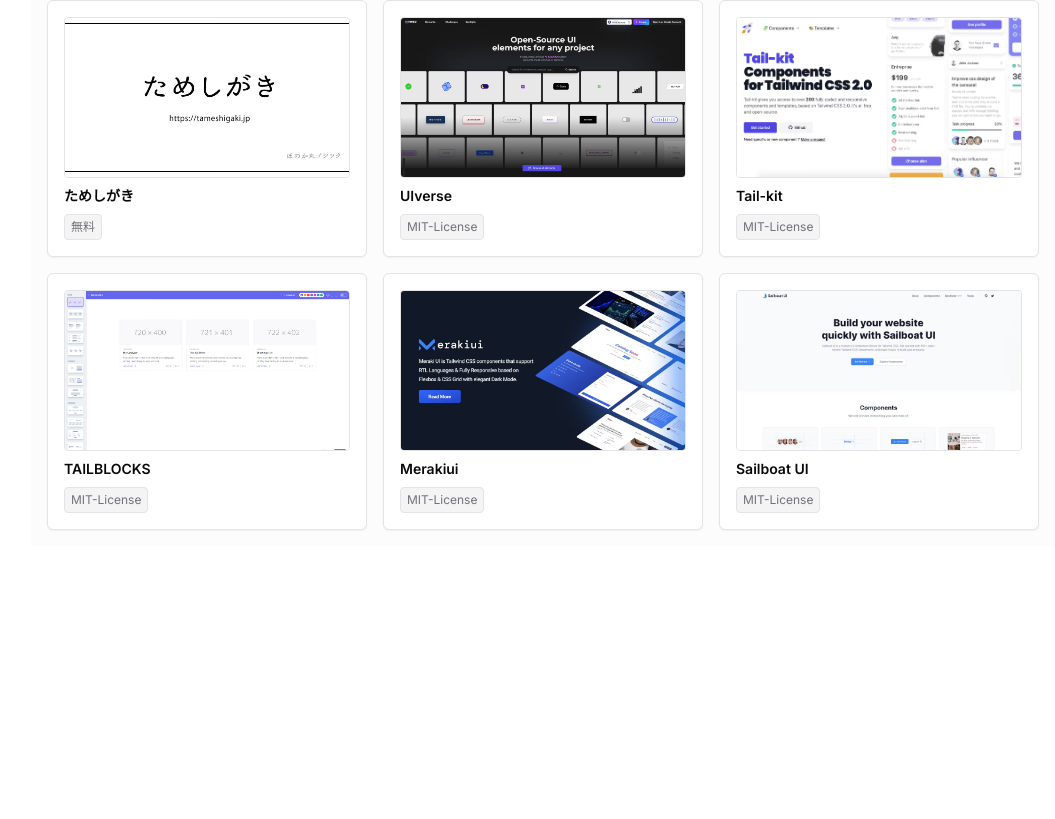
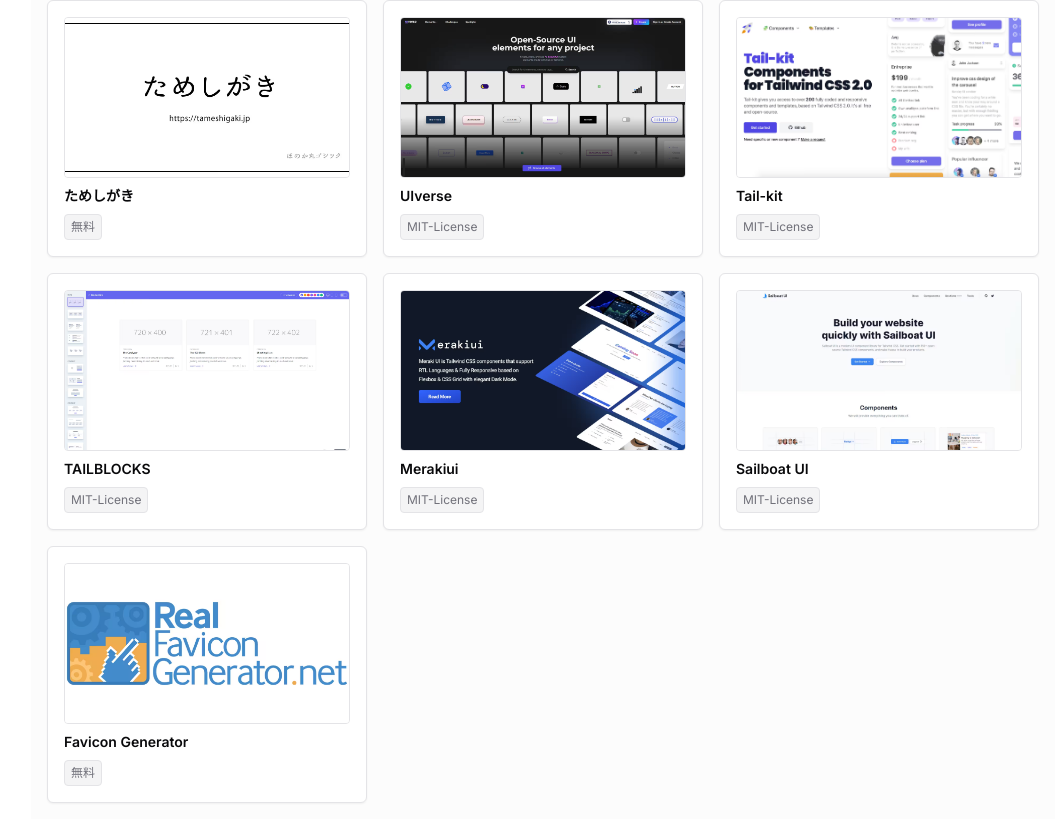
Before and after one commit to daichi2mori/tool-hub, a Next.js app: page /tool-hub/ in a window 1280 px wide. Shown: the part 1820-2639 px from the top of the page, without its empty margins (225-1280 px from the left). Before the commit the page ends 2366 px from the top, so only its background shows below. Built offline with nearby package versions, Linux system fonts and the light colour scheme.

Commit message:
add: new site

```diff
--- a/data/items.ts
+++ b/data/items.ts
@@ -178,4 +178,11 @@
     category: "template",
     tags: ["mit-license"],
   },
+  {
+    id: "favicon-generator",
+    title: "Favicon Generator",
+    href: "https://realfavicongenerator.net/",
+    category: "icon",
+    tags: ["free"],
+  },
 ];
```
Also changed, not shown: public/favicon-generator.avif (added).
